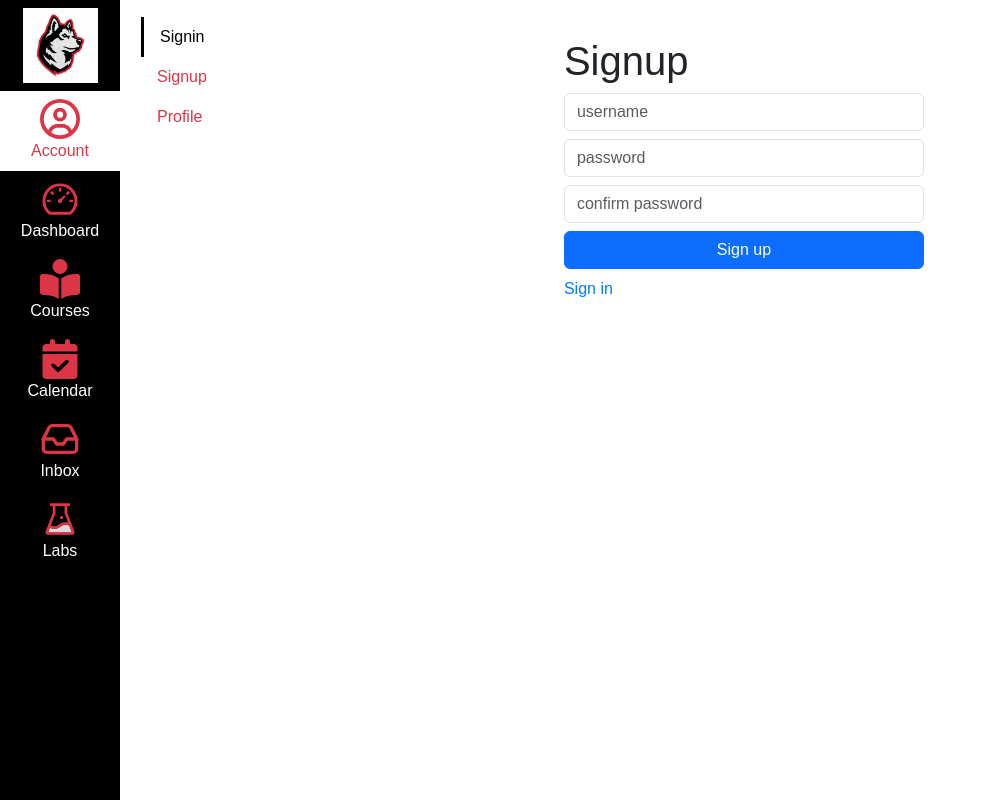
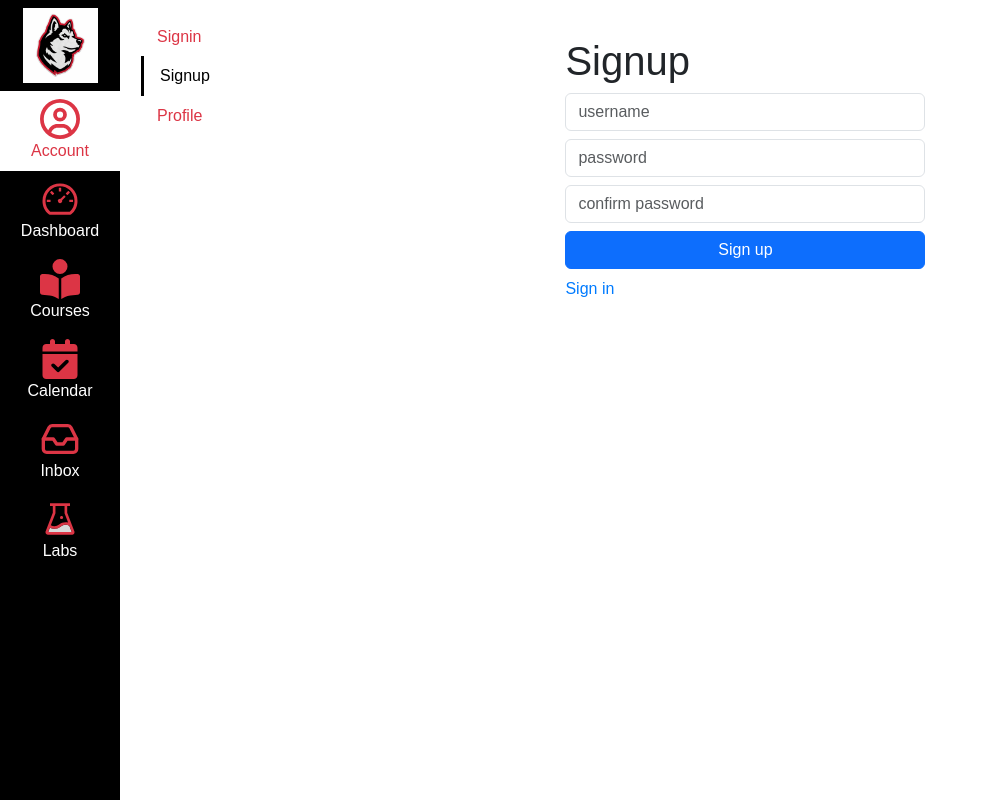
Before and after one commit to sidharthayadavv/kambaz-next-js, a Next.js app: page /Account/Signup in a window 1280 px wide. Shown: the whole page, without its empty margins (0-988 px from the left). Built offline with nearby package versions, Linux system fonts and the light colour scheme.

Commit message:
commit 5

```diff
--- a/app/(Kambaz)/Account/Navigation.tsx
+++ b/app/(Kambaz)/Account/Navigation.tsx
@@ -1,9 +1,22 @@
+"use client"
 import Link from "next/link";
+import { usePathname } from "next/navigation";
+import { ListGroup, ListGroupItem } from "react-bootstrap";
 export default function AccountNavigation() {
+  const pathname = usePathname();
+  const links = ["Signin","Signup","Profile"];
  return (
-   <div id="wd-account-navigation" className="wd list-group fs-6 rounded-0">
-     <Link href="Signin" className="list-group-item active border-0">Signin</Link>
-     <Link href="Signup" className="list-group-item text-danger border-0">Signup</Link>
-     <Link href="Profile" className="list-group-item text-danger border-0"> Profile </Link>
+   <div id="wd-account-navigation" className="wd list-group rounded-0 fs-6">
+      {links.map((link) => (
+                <Link
+                    key={link}
+                    href={link}
+                    id={`wd-course-${link.toLowerCase()}-link`}
+                    className={`list-group-item border-0
+                        ${pathname.includes(`/${link}`) ? "active" : "text-danger"}`}
+                >
+                    {link}
+                </Link>
+            ))}
    </div>
 );}
```
